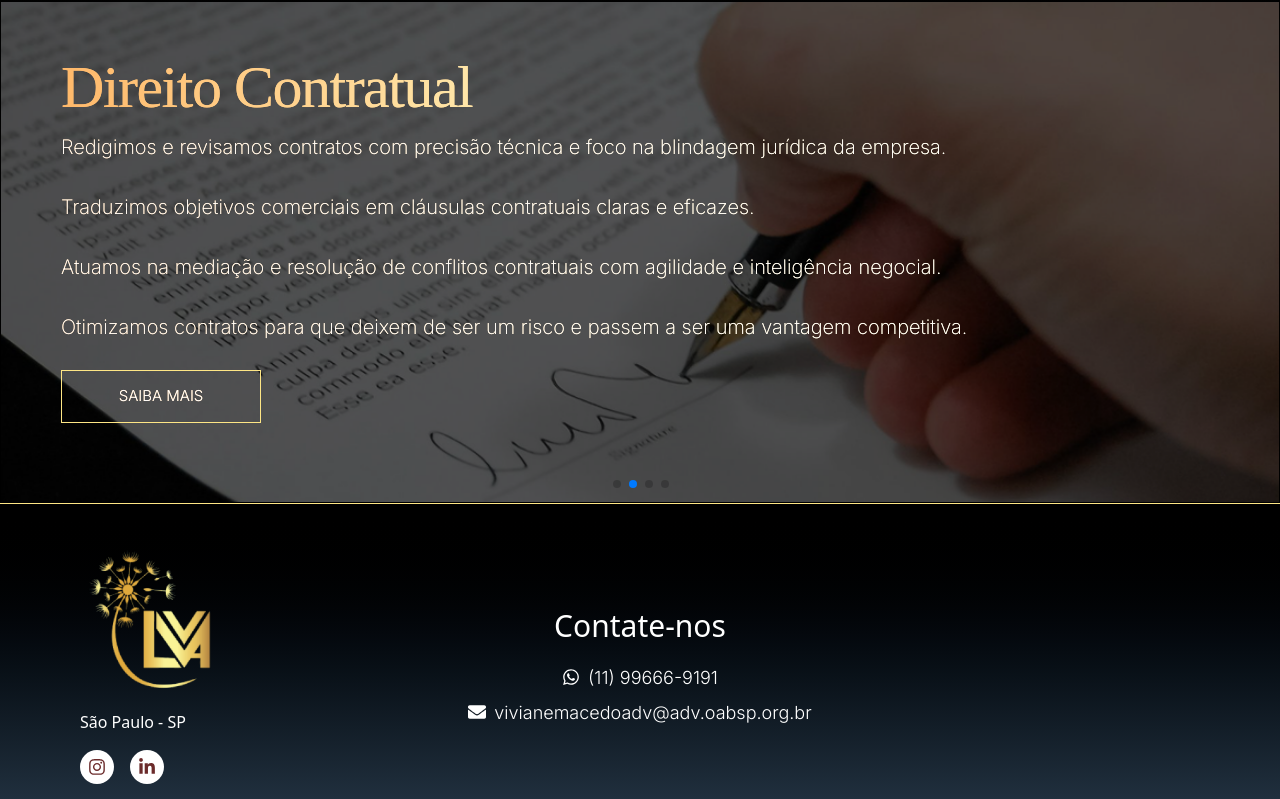
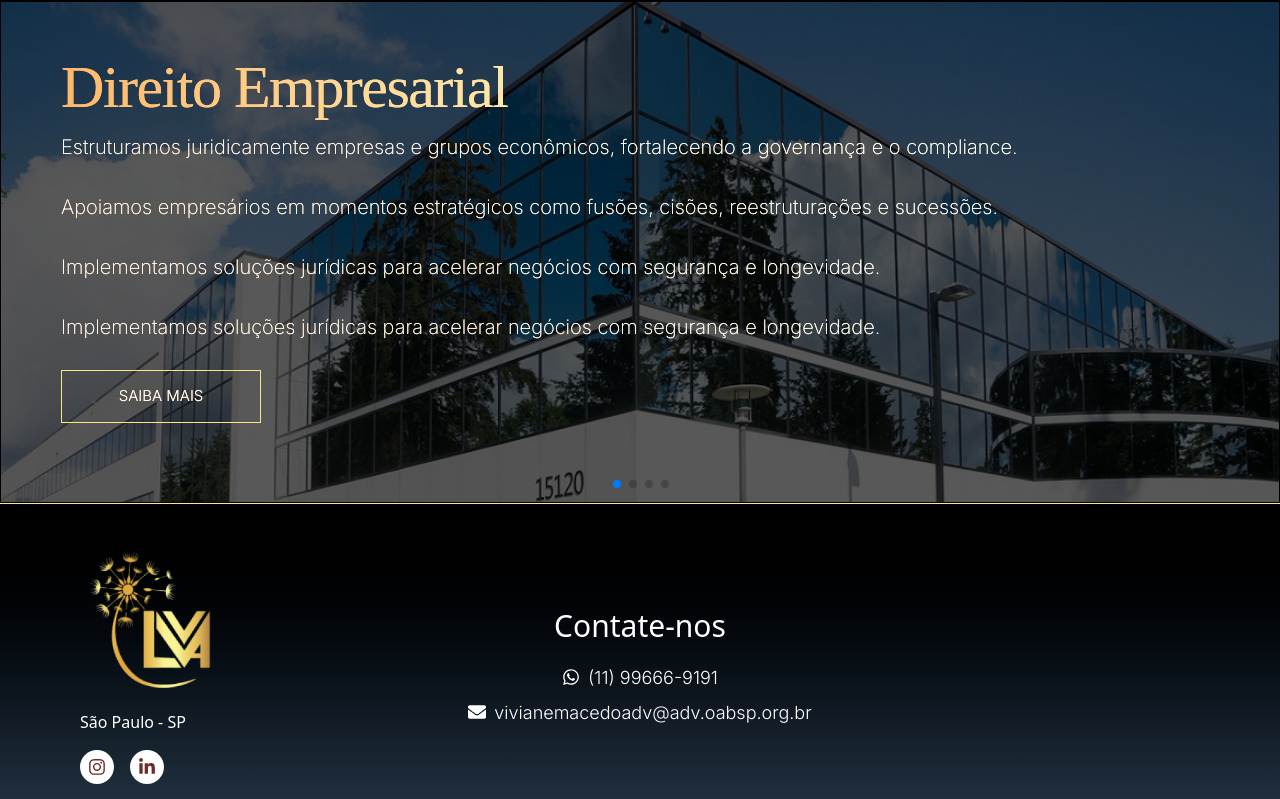
Before and after one commit to MuriloMacedoSilva/Advocacia-viviane, a React (Vite) app: page / in a window 1280 px wide. Shown: the part 2742-3541 px from the top of the page. Built offline with nearby package versions, Linux system fonts and the light colour scheme; a web font is replaced by a local one.

Commit message:
app-viviane

```diff
--- a/src/components/Servicos.jsx
+++ b/src/components/Servicos.jsx
@@ -57,7 +57,7 @@ function Servicos() {
 
       <Swiper
         centeredSlides={true}
-        autoplay={{ delay: 5500, disableOnInteraction: false }}
+        autoplay={{ delay: 8500, disableOnInteraction: false }}
         direction="horizontal"
         slidesPerView={1}
         loop={true}
```
